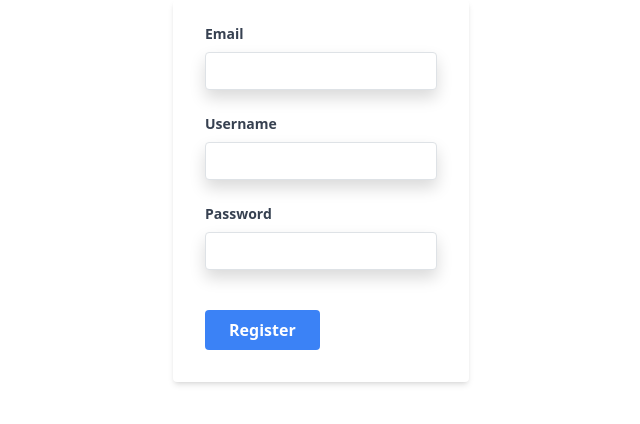
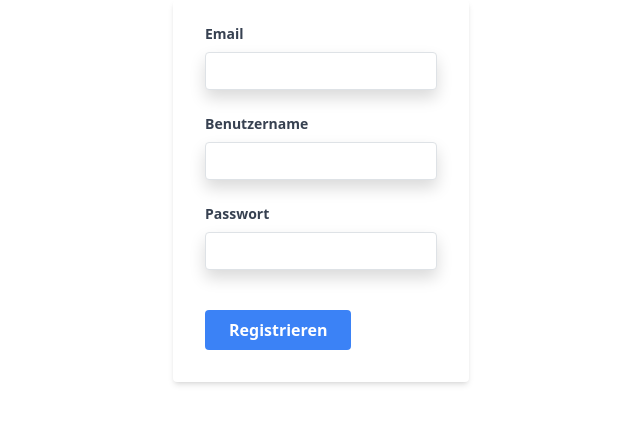
Before and after one commit to tag-a-bird/backend, a Flask app: template tag_a_bird_backend/templates/auth/signup.html in a window 1280 px wide. Shown: the part 78-502 px from the top of the page, without its empty margins (319-959 px from the left). Run offline with Flask 2, Linux system fonts and the light colour scheme; the template is opened without the code that fills it, so the values that code supplies are empty; style sheets or scripts are compiled from the project's sources.

Commit message:
translate to German

```diff
--- a/tag_a_bird_backend/templates/auth/signup.html
+++ b/tag_a_bird_backend/templates/auth/signup.html
@@ -1,7 +1,7 @@
 {% extends 'base.html' %}
 
 {% block header %}
-<h1>{% block title %}Sign Up{% endblock %}</h1>
+<h1>{% block title %}Registrieren{% endblock %}</h1>
 {% endblock %}
 
 {% block content %}
@@ -17,21 +17,21 @@
 
       <div class="mb-4">
         <label class="block text-gray-700 text-sm font-bold mb-2" for="username">
-          Username
+          Benutzername
         </label>
         <input class="shadow appearance-none border rounded w-full py-2 px-3 text-gray-700 leading-tight focus:outline-none focus:shadow-outline" name="username" id="username" type="text" placeholder="" required>
       </div>
 
       <div class="mb-6">
         <label class="block text-gray-700 text-sm font-bold mb-2" for="password">
-          Password
+          Passwort
         </label>
         <input class="shadow appearance-none border border-red-500 rounded w-full py-2 px-3 text-gray-700 mb-3 leading-tight focus:outline-none focus:shadow-outline" name="password" id="password" type="password" placeholder="" required>
       </div>
 
       <div class="flex items-center justify-between">
         <button class="bg-blue-500 hover:bg-blue-700 text-white font-bold py-2 px-4 rounded focus:outline-none focus:shadow-outline" type="submit">
-          Register
+          Registrieren
         </button>
       </div>
     </form>
```
Also changed, not shown: tag_a_bird_backend/templates/auth/login.html (+4 -4 lines).
